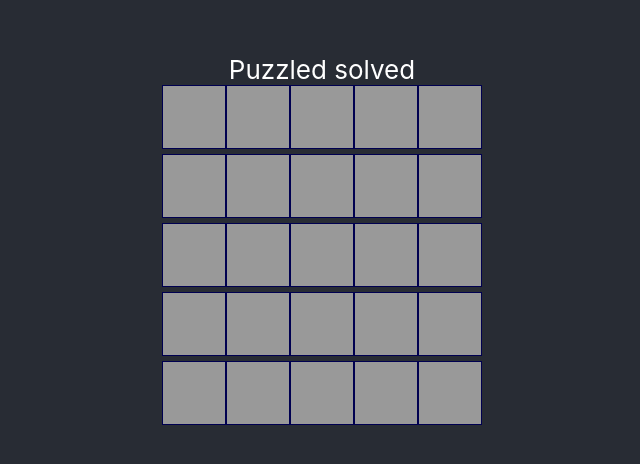
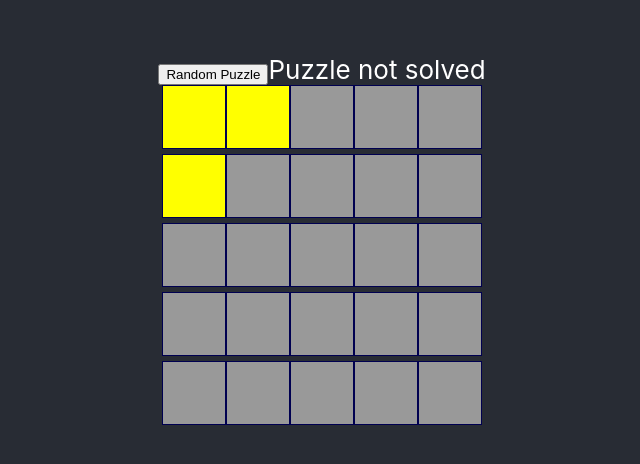
Before and after one commit to fin-b/proj-react-lightsout, a React (Create React App) app in the folder lightsout/: page / in a window 1280 px wide. Shown: the part 158-622 px from the top of the page, without its empty margins (318-958 px from the left). Built offline with nearby package versions, Linux system fonts and the light colour scheme.

Commit message:
Load puzzles from `puzzles/puzzles.json`

```diff
--- a/lightsout/src/components/Grid.js
+++ b/lightsout/src/components/Grid.js
@@ -1,12 +1,17 @@
 import React from 'react'
 import { Tile } from './Tile'
 import './Grid.css'
+import puzzleSet from '../puzzles/puzzles.json'
 
 class Grid extends React.Component {
   constructor (props) {
     super(props)
+
+    const puzzles = puzzleSet.initial_states
+
     this.state = {
-      tiles: Array(25).fill(0)
+      tiles: puzzles[Math.floor(Math.random() * puzzles.length)],
+      puzzles: puzzles
     }
   }
 
@@ -17,13 +22,13 @@ class Grid extends React.Component {
     // Generate cross pattern about selected tile
     const targets = [
       i - 5, // Tile above
-      i % 5 ? i - 1 : NONE, // Tile to left, account for left edge of grid
+      i % 5 ? i - 1 : NONE, // Tile on left, account for left edge of grid
       i, // Selected tile
-      (i + 1) % 5 ? i + 1 : NONE, // Tile to right, account for right edge of grid
+      (i + 1) % 5 ? i + 1 : NONE, // Tile on right, account for right edge of grid
       i + 5 // Tile above
-    ].filter(i => 0 <= i <= this.state.tiles.length) // Remove out-of-bound selections
+    ].filter(i => 0 <= i <= this.state.tiles.length) // Remove out-of-bound indexes
 
-    // Toggle each tile's status
+    // Toggle each selected tile's status
     targets.forEach(t => (tiles[t] = tiles[t] ? 0 : 1))
 
     this.setState({ tiles: tiles })
@@ -61,8 +66,23 @@ class Grid extends React.Component {
       )
     }
 
+    let nextPuzzleButton = (
+      <button
+        onClick={() =>
+          this.setState({
+            tiles: this.state.puzzles[
+              Math.floor(Math.random() * this.state.puzzles.length)
+            ]
+          })
+        }
+      >
+        Random Puzzle
+      </button>
+    )
+
     return (
       <div>
+        {nextPuzzleButton}
         {status}
         {grid}
       </div>
--- /dev/null
+++ b/lightsout/src/puzzles/puzzles.json
@@ -0,0 +1,5 @@
+{
+  "initial_states": [
+    [1, 1, 0, 0, 0, 1, 0, 0, 0, 0, 0, 0, 0, 0, 0, 0, 0, 0, 0, 0, 0, 0, 0, 0, 0]
+  ]
+}
```
